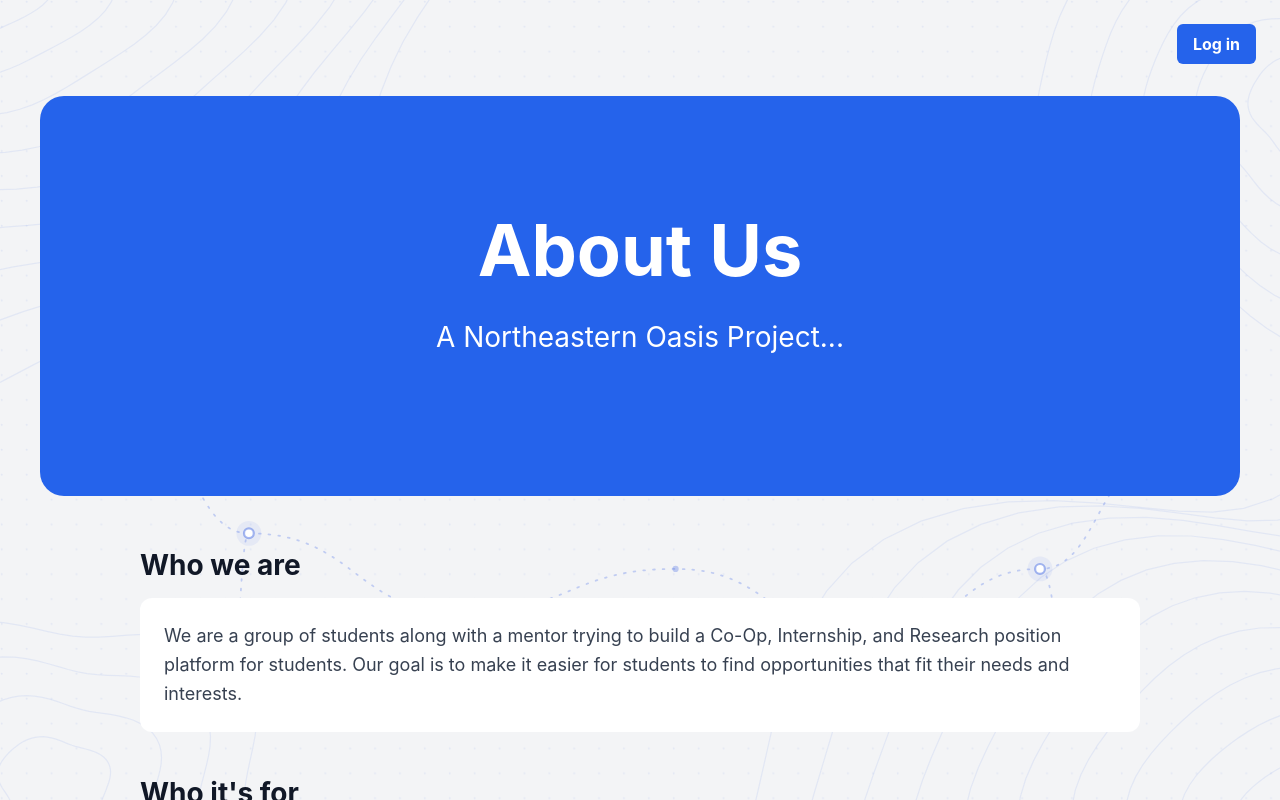
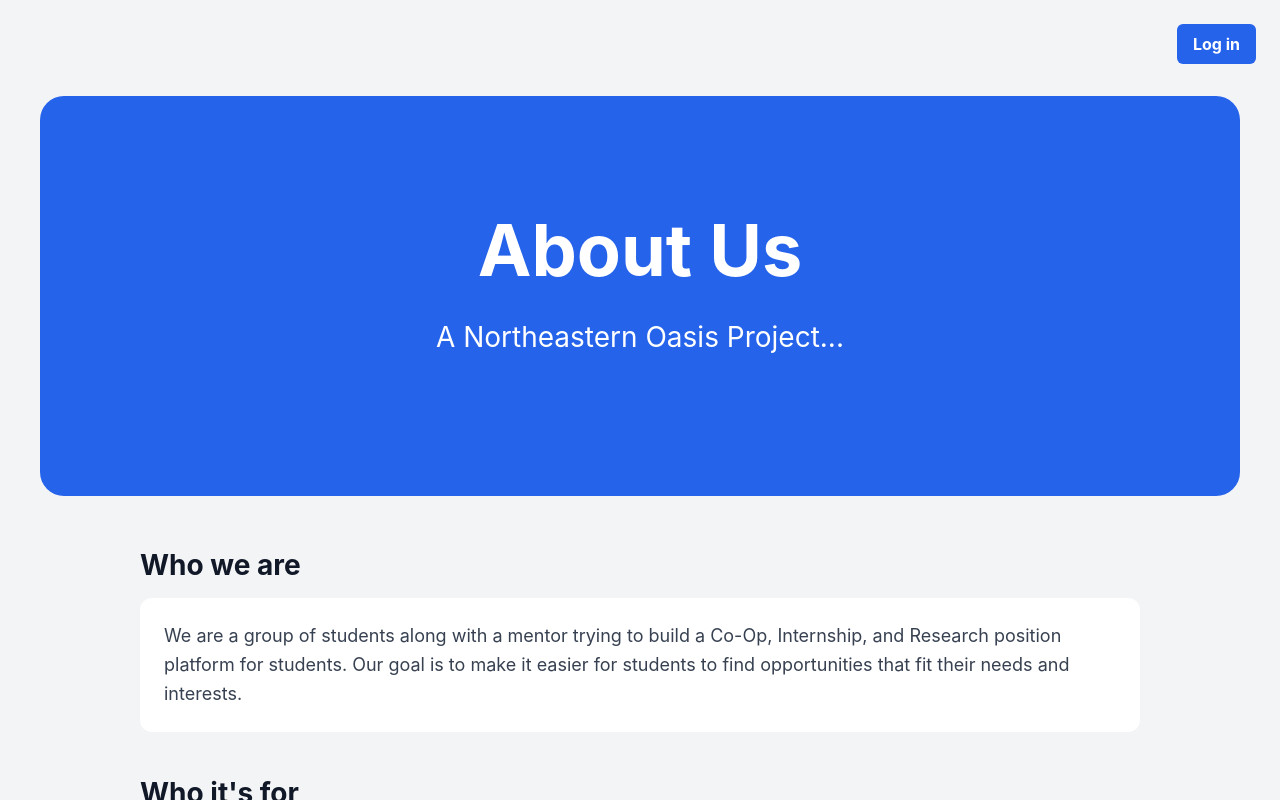
Before and after one commit to Oasis-NEU/f26-group-8, a React (Vite) app: page /about in a window 1280 px wide. Shown: the top 800 px of the page. Built offline with nearby package versions, Linux system fonts and the light colour scheme.

Commit message:
Deleted the SVG

```diff
--- a/src/index.css
+++ b/src/index.css
@@ -12,7 +12,6 @@
 
 body {
   background-color: var(--bg);
-  background-image: url('/background.svg');
   background-size: cover;
   background-position: center;
   background-repeat: no-repeat;
```
Also changed, not shown: public/background.svg (deleted).
